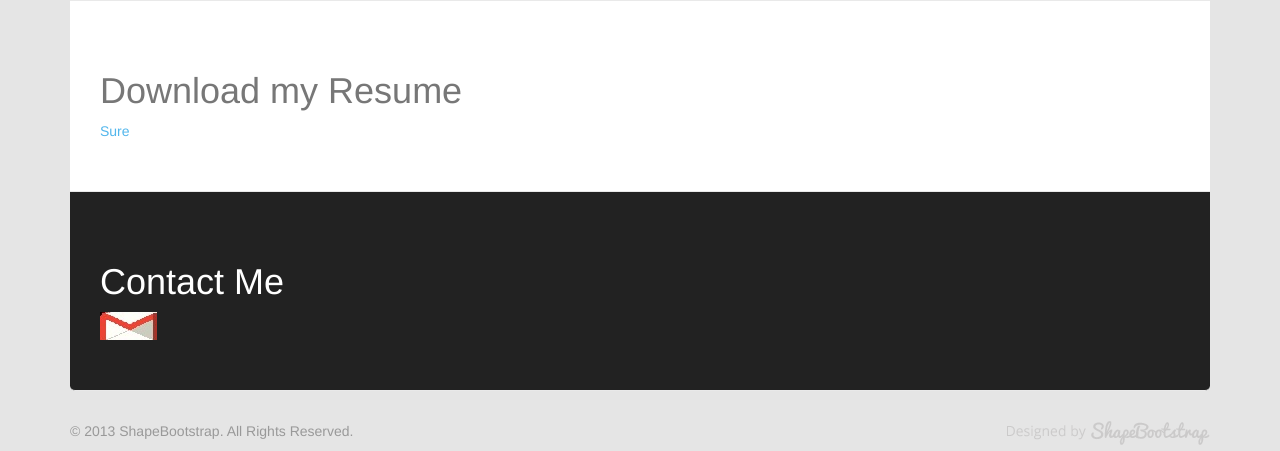
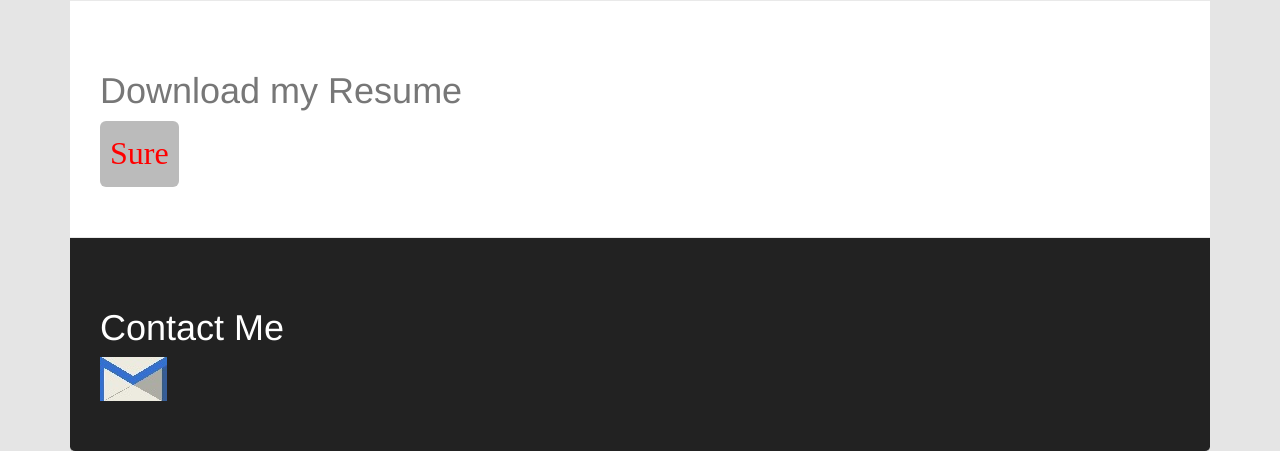
Before and after one commit to dionseow/website, a PHP site: page /index.html in a window 1280 px wide. Shown: the part 2045-2496 px from the top of the page. Run offline with PHP 8.4, Linux system fonts and the light colour scheme.

Commit message:
this is 3rd commit

```diff
--- a/css/main.css
+++ b/css/main.css
@@ -563,6 +563,24 @@ a:focus {
 #footer a:hover {
   color: #52b6ec;
 }
+#submit {
+  background-color: #bbb;
+  padding: .5em;
+  -moz-border-radius: 5px;
+  -webkit-border-radius: 5px;
+  border-radius: 6px;
+  color: #fff;
+  font-family: 'Oswald';
+  font-size: 20px;
+  text-decoration: none;
+  border: none;
+}
+
+#submit:hover {
+  border: none;
+  background: orange;
+  box-shadow: 0px 0px 1px #777;
+}
 ul.social {
   list-style: none;
   margin: 10px 0 0;
--- a/index.html
+++ b/index.html
@@ -192,7 +192,7 @@
         <div class="container">
             <div class="box">
                 <h1>Download my Resume</h1>
-                <a href ="https://drive.google.com/open?id=0B0YUbuJHOxiBZkZGWmlqMFp2c1E"> Sure</a>
+               <button id="submit"> <a href ="https://drive.google.com/open?id=0B0YUbuJHOxiBZkZGWmlqMFp2c1E"><font color="red" size ="6" >Sure</font></a> </button>
             </div><!--/.box-->
         </div><!--/.container-->
     </section><!--/#about-us-->
```
Also changed, not shown: images/Communication-email-2-icon.png (added), images/gmail.jpg (deleted), images/portfolio/full/gmail.jpg.
